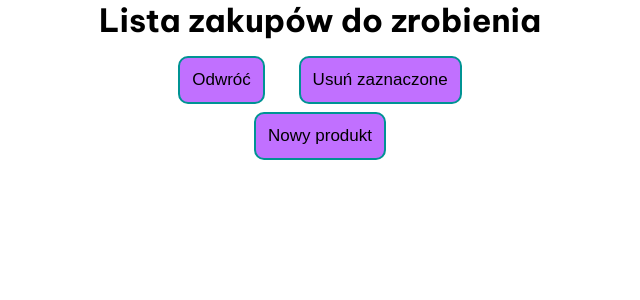
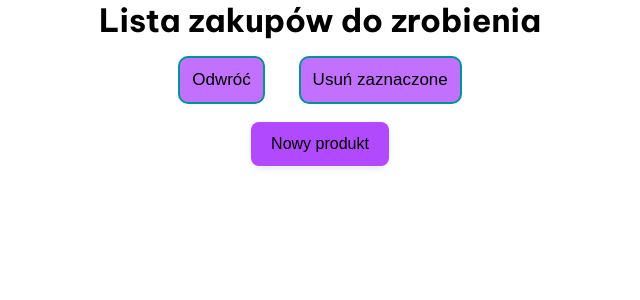
Before and after one commit to wutekk/pierwsza-apka-angularowa, an Angular app: page / in a window 1280 px wide. Shown: the top 300 px of the page, without its empty margins (320-960 px from the left). Built offline with nearby package versions, Linux system fonts and the light colour scheme.

Commit message:
zmiana stylu

```diff
--- a/src/app/components/formularz_dodawania/folmularz-dodawania/folmularz-dodawania.component.css
+++ b/src/app/components/formularz_dodawania/folmularz-dodawania/folmularz-dodawania.component.css
@@ -1,24 +1,24 @@
-
 .formularz {
   display: flex;
   justify-content: center;
-  align-items: center;
-  gap: 10px; /* odstęp między input a buttonem */
-  padding: 20px;
+  align-items: stretch;
+  gap: 10px;
   background-color: #f7f7f7;
   border-radius: 12px;
   box-shadow: 0 2px 6px rgba(0, 0, 0, 0.1);
   max-width: 400px;
-  margin: 30px auto;
+  margin: 10px auto;
 }
 
 .formularz input {
-  padding: 10px 15px;
+  padding: 0 15px;
   font-size: 16px;
   border: 2px solid #ccc;
   border-radius: 8px;
   outline: none;
   flex: 1;
+  height: 44px;
+  box-sizing: border-box; /* ważne dla prawidłowego liczenia wysokości */
 }
 
 .formularz input:focus {
@@ -26,32 +26,44 @@
 }
 
 .formularz button {
-  padding: 10px 20px;
+  padding: 0 20px;
   font-size: 16px;
-  color: white;
+  color: rgb(0, 0, 0);
   background-color: #b14aff;
   border: none;
   border-radius: 8px;
   cursor: pointer;
   transition: background-color 0.3s ease;
+  height: 44px;
+  box-sizing: border-box;
 }
 
-.formularz button:hover {
-  background-color: #9c3ae6;
-}
-.pudelko_z_batonami button {
-  margin: 0 1em;
-  padding: 0.7em;
-  color: rgb(0, 0, 0);
-  background-color: #c170ff;
-  font-size: 17px;
-  border: 2px solid rgb(0, 147, 147);
-  border-radius: 10px;
+/* Dodaj style dla kontenera z buttonem "Nowy produkt" */
+.pudelko_z_batonami {
+  display: flex;
+  justify-content: center;
+  align-items: center;
+  background-color: #000000;
+  border-radius: 12px;
+  box-shadow: 0 2px 6px rgba(0, 0, 0, 0.1);
+  max-width: 400px;
+  margin: 10px auto;
 }
 
-.pudelko_z_batonami {
-  display: flex;
-  justify-content: center; /* wyśrodkowanie poziome */
-  align-items: center;     /* wyśrodkowanie pionowe */
-  margin-bottom: 0.5em;
+.pudelko_z_batonami button {
+  padding: 0 20px;
+  font-size: 16px;
+  color: rgb(0, 0, 0);
+  background-color: #b14aff;
+  border: none;
+  border-radius: 8px;
+  cursor: pointer;
+  transition: background-color 0.3s ease;
+  height: 44px; /* taka sama wysokość jak elementy w formularzu */
+  box-sizing: border-box;
 }
+
+.pudelko_z_batonami button:hover,
+.formularz button:hover {
+  background-color: #9d3ee6;
+}
```
